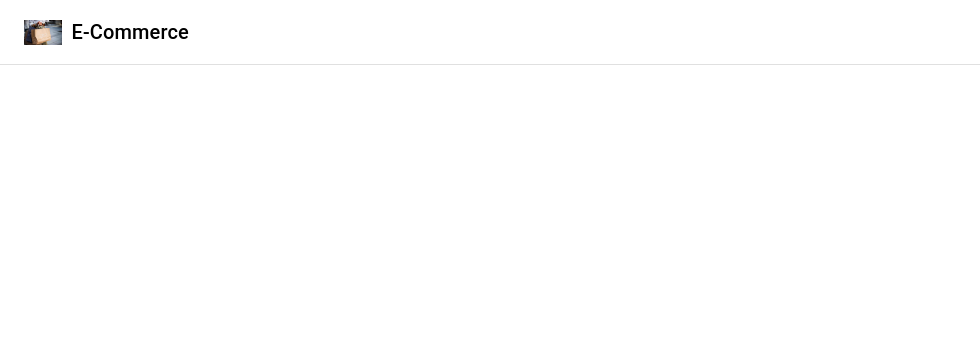
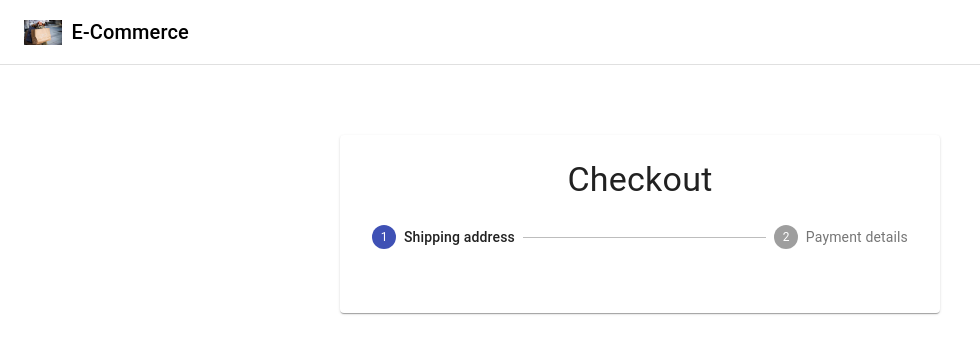
Before and after one commit to tanishq-arya/E-Shop, a React (Create React App) app: page /checkout in a window 1280 px wide. Shown: the top 354 px of the page, without its empty margins (0-980 px from the left). Built offline with nearby package versions, Linux system fonts and the light colour scheme; no server answers.

Commit message:
checkout screen added

```diff
--- a/src/App.js
+++ b/src/App.js
@@ -3,6 +3,8 @@ import React, { useState, useEffect } from 'react';
 import Products from './Components/Products/Products';
 import Navbar from './Components/Navbar/Navbar';
 import Cart from './Components/Cart/Cart';
+import Checkout from './Components/CheckoutForm/Checkout/Checkout';
+
 import { BrowserRouter as Router, Switch, Route } from 'react-router-dom';
 
 import { commerce } from './library/commerce'
@@ -83,6 +85,9 @@ const App = () => {
                 />
               </Route>
 
+              <Route exact path = "/checkout">
+                <Checkout cart = {cart} />
+              </Route>
             </Switch>
         </div>
       </Router>
--- a/src/Components/Cart/Cart.jsx
+++ b/src/Components/Cart/Cart.jsx
@@ -33,7 +33,7 @@ const Cart = ( { cart, handleUpdateCartQty, handleRemoveFromCart, handleEmptyCar
 
                 <div>
                     <Button className = {classes.emptyButton} size = "large" type = "button" variant = "contained" color = "secondary" onClick = {handleEmptyCart}>Empty Cart</Button>
-                    <Button className = {classes.checkoutButton} size = "large" type = "button" variant = "contained" color = "primary">Checkout</Button>
+                    <Button className={classes.checkoutButton} component = {Link} to = "/checkout" className = {classes.checkoutButton} size = "large" type = "button" variant = "contained" color = "primary">Checkout</Button>
                 </div>
 
             </div>
--- /dev/null
+++ b/src/Components/CheckoutForm/AddressForm.jsx
@@ -0,0 +1,84 @@
+import React, {useState, useEffect} from 'react';
+import { InputLabel, Select, MenuItem, Button, Grid, Typography } from '@material-ui/core';
+import { useForm, FormProvider } from 'react-hook-form';
+import FormInput from './CustomTextField';
+import { commerce } from '../../library/commerce'
+
+const AddressForm = ({ checkoutToken }) => {
+    const [shippingCountries, setShippingCountries] = useState([]);
+    const [shippingCountry, setShippingCountry] = useState('');
+    const [shippingSubdivisions, setShippingSubdivisions] = useState([]);
+    const [shippingSubdivision, setShippingSubdivision] = useState('');
+    const [shippingOptions, setShippingOptions] = useState([]);
+    const [shippingOption, setShippingOption] = useState('');
+    const methods = useForm();
+    const countries = Object.entries(shippingCountries).map(([code, name]) => ({ id: code, label: name }));
+
+    const fetchShippingCountries = async (checkoutTokenId) => {
+        const { countries } = await commerce.services.localeListShippingCountries(checkoutTokenId);
+
+        // console.log(countries);
+        setShippingCountries(countries);
+        setShippingCountry(Object.keys(countries)[0]);
+      };
+
+
+    useEffect(() => {
+        fetchShippingCountries(checkoutToken.id);
+    }, []);
+
+    return (
+        <>
+            <Typography variant="h6" gutterBottom>Shipping address</Typography>
+            <FormProvider {...methods}>
+                <form onSubmit = ''>
+                    <Grid container spacing = {3}>
+                        <FormInput required name = "firstName" label = "First name" />
+                        <FormInput required name = "lastName" label = "Last name" />
+                        <FormInput required name = "address1" label = "Address line 1" />
+                        <FormInput required name = "email" label = "Email" />
+                        <FormInput required name = "city" label = "City" />
+                        <FormInput required name = "zip" label = "Zip / Postal code" />
+                        <Grid item xs = {12} sm = {6}>
+                            <InputLabel>Shipping Country</InputLabel>
+                            <Select value = {shippingCountry} fullWidth onChange = {(e) => setShippingCountry(e.target.value)}>
+                                {/* {console.log(Object.entries(shippingCountries))} */}
+                                {/* {Object.entries(shippingCountries).map(([code, name]) => ({ id: code, label: name })).map((item) => ( */}
+                                {countries.map((country) => (
+                                    <MenuItem key = {country.id} value = {country.id}>
+                                        {country.label}
+                                    </MenuItem>
+                                 ))}
+                             </Select>
+                        </Grid>
+                        {/* <Grid item xs = {12} sm = {6}>
+                            <InputLabel>Shipping Subdivisions</InputLabel>
+                            <Select value = {} fullWidth onChange = {}> */}
+                                {/* {Object.entries(shippingCountries).map(([code, name]) => ({ id: code, label: name })).map((item) => ( */}
+                                {/* <MenuItem key={} value={}>
+                                    {/* {item.label} */}
+                                    {/* SELECT ME */}
+                                {/* </MenuItem> */}
+                                {/* ))} */}
+                            {/* </Select>
+                        </Grid>
+                        <Grid item xs = {12} sm = {6}>
+                            <InputLabel>Shipping Options</InputLabel>
+                            <Select value = {} fullWidth onChange = {}> */}
+                                {/* {Object.entries(shippingCountries).map(([code, name]) => ({ id: code, label: name })).map((item) => ( */}
+                                {/* <MenuItem key={} value={}> */}
+                                    {/* {item.label} */}
+                                    {/* SELECT ME */}
+                                {/* </MenuItem> */}
+                                {/* ))} */}
+                            {/* </Select>
+                        </Grid> */}
+                    </Grid>
+                </form>
+
+            </FormProvider>
+        </>
+    );
+}
+
+export default AddressForm
--- /dev/null
+++ b/src/Components/CheckoutForm/Checkout/Checkout.jsx
@@ -0,0 +1,64 @@
+import React, {useState, useEffect} from 'react'
+import { CssBaseline, Paper, Stepper, Step, StepLabel, Typography, CircularProgress, Divider, Button } from '@material-ui/core';
+
+import useStyles from './styles';
+import AddressForm from '../AddressForm'
+import PaymentForm from '../PaymentForm'
+import { commerce } from '../../../library/commerce'
+
+const steps = ['Shipping address', 'Payment details'];
+
+const Checkout = ({ cart }) => {
+    const [activeStep, setActiveStep] = useState(0);
+    const [checkoutToken, setCheckoutToken] = useState(null);
+    const classes = useStyles();
+
+    useEffect(() =>{
+        if (cart.id) {
+            const generateToken = async () => {
+                try{
+                    const token = await commerce.checkout.generateToken(cart.id, { type : 'cart' });
+                    console.log(token);
+                    setCheckoutToken(token);
+                }catch (error){
+
+                }
+            };
+
+            generateToken();
+        }
+    },[cart]);
+
+    const Confirmation = () => {
+        <div>
+            Confirmation
+        </div>
+    }
+
+    const Form = () => (activeStep === 0
+        ? <AddressForm checkoutToken={checkoutToken}/>// nextStep={nextStep} setShippingData={setShippingData} test={test} />
+        : <PaymentForm/>);// checkoutToken={checkoutToken} nextStep={nextStep} backStep={backStep} shippingData={shippingData} onCaptureCheckout={onCaptureCheckout} />);
+
+        // Render JSX => useEffect
+    return (
+        <>
+            <div className = {classes.toolbar} />
+            <main className = {classes.layout}>
+                <Paper className = {classes.paper}>
+                    <Typography variant = "h4" align = "center">Checkout</Typography>
+                    <Stepper activeStep = {0} className = {classes.stepper}>
+                        {steps.map((step) => (
+                            <Step key = {step}>
+                                <StepLabel>{step}</StepLabel>
+                            </Step>
+                        ))}
+                    </Stepper>
+                    {activeStep === steps.length ? <Confirmation /> : checkoutToken && <Form />}
+                </Paper>
+
+            </main>
+        </>
+    )
+}
+
+export default Checkout
--- /dev/null
+++ b/src/Components/CheckoutForm/Checkout/styles.js
@@ -0,0 +1,52 @@
+import { makeStyles } from '@material-ui/core/styles';
+
+export default makeStyles((theme) => ({
+  appBar: {
+    position: 'relative',
+  },
+  toolbar: theme.mixins.toolbar,
+  layout: {
+    marginTop: '5%',
+    width: 'auto',
+    marginLeft: theme.spacing(2),
+    marginRight: theme.spacing(2),
+    [theme.breakpoints.up(600 + theme.spacing(2) * 2)]: {
+      width: 600,
+      marginLeft: 'auto',
+      marginRight: 'auto',
+    },
+  },
+  paper: {
+    marginTop: theme.spacing(3),
+    marginBottom: theme.spacing(3),
+    padding: theme.spacing(2),
+    [theme.breakpoints.down('xs')]: {
+      width: '100%',
+      marginTop: 60,
+    },
+    [theme.breakpoints.up(600 + theme.spacing(3) * 2)]: {
+      marginTop: theme.spacing(6),
+      marginBottom: theme.spacing(6),
+      padding: theme.spacing(3),
+    },
+  },
+  stepper: {
+    padding: theme.spacing(3, 0, 5),
+  },
+  buttons: {
+    display: 'flex',
+    justifyContent: 'flex-end',
+  },
+  button: {
+    marginTop: theme.spacing(3),
+    marginLeft: theme.spacing(1),
+  },
+  divider: {
+    margin: '20px 0',
+  },
+  spinner: {
+    display: 'flex',
+    justifyContent: 'center',
+    alignItems: 'center',
+  },
+}));
--- /dev/null
+++ b/src/Components/CheckoutForm/CustomTextField.jsx
@@ -0,0 +1,30 @@
+import React from 'react'
+import { TextField, Grid } from '@material-ui/core';
+import { useFormContext, Controller } from 'react-hook-form';
+
+const FormInput = ({ name, label, required }) => {
+    const { control } = useFormContext();
+
+    return (
+        <Grid item xs = {12} sm = {6}>
+            <Controller
+                as = {TextField}
+                name = {name}
+                control = {control}
+                // label = {label}
+                // fullWidth
+                // required = {required}
+                render = {({ field})=> (
+                    <TextField
+                        fullWidth
+                        label={label}
+                        required
+                    />
+                )}
+                // error={isError}
+            />
+        </Grid>
+    );
+}
+
+export default FormInput
--- /dev/null
+++ b/src/Components/CheckoutForm/PaymentForm.jsx
@@ -0,0 +1,12 @@
+import React from 'react';
+import { Typography, Button, Divider } from '@material-ui/core';
+
+const PaymentForm = () => {
+    return (
+        <div>
+            PaymentForm
+        </div>
+    )
+}
+
+export default PaymentForm
```
